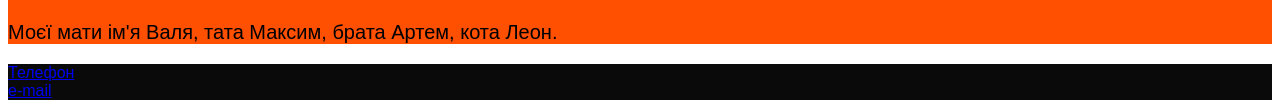
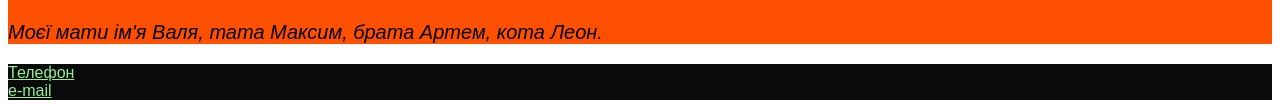
Before and after one commit to HyskoMakar/project_1, a plain HTML site: page index.html in a window 1280 px wide. Shown: the part 1298-1403 px from the top of the page. Drawn offline with Linux system fonts and the light colour scheme.

Commit message:
Update index.html

```diff
--- a/index.html
+++ b/index.html
@@ -3,7 +3,7 @@
         <title>Гиско Макар</title>
     </head>
     <body style="font-family:sans-serif">
-        <header style="background-color:#00FFAB"><a href="#information">Інформація</a><img src="https://learn.logikaschool.com/uploads/community/avatar/svg/1293728.svg?t=1664439525" width="30px" height="30px"></header>
+        <header style="background-color:#00FFAB"><b><a href="#information">Інформація</a></b><img src="https://learn.logikaschool.com/uploads/community/avatar/svg/1293728.svg?t=1664439525" width="30px" height="30px"></header>
         <main style="background-color:#FF4F00">
         <h1 style="text-align:center;font-size:50px">Гиско Макар Максимович</h1><br><h2 style="text-align:center;font-size:40px">Юний програміст</h2>
         <table style="border: 1px solid  aquamarine ;background-color:#2700FF;color:aquamarine;font-size:20px" id="information">
@@ -85,11 +85,11 @@
         </table>
     <img src="https://ouch-cdn2.icons8.com/TRwxTvRTCW4dChDv3WuQOALh9nym5GHRixwXF4ehvGs/rs:fit:256:243/czM6Ly9pY29uczgu/b3VjaC1wcm9kLmFz/c2V0cy9wbmcvOTk2/LzQxMzNhM2EzLTUz/NzMtNDAwMi04YWM4/LTg4NGQ0ZTM5Y2Nl/MC5wbmc.png" width="300px" height="300px">
     <img src="https://ouch-cdn2.icons8.com/22FIfQhTq9N7WGq-fwHJcxamINnU8w1BWVtq_2WsXp4/rs:fit:256:302/czM6Ly9pY29uczgu/b3VjaC1wcm9kLmFz/c2V0cy9wbmcvOTc4/LzY0OWQ3MzY3LWVk/ZDktNDM0MC04MGNk/LTAyZTFiMTM2MWVi/My5wbmc.png" width="300px" height="300px">
-    <p style="font-size:20px">Моєї мати ім'я Валя, тата Максим, брата Артем, кота Леон.</p>
+    <p style="font-size:20px"><i>Моєї мати ім'я Валя, тата Максим, брата Артем, кота Леон.</i></p>
 </main>
         <footer style="background-color:#0A0A0A">
-            <a href="#telephone">Телефон</a><br>
-            <a href="#e-mail">e-mail</a>
+            <a href="#telephone" style="color:lightgreen">Телефон</a><br>
+            <a href="#e-mail" style="color:lightgreen">e-mail</a>
         </footer>
     </body>
 </html>
```
